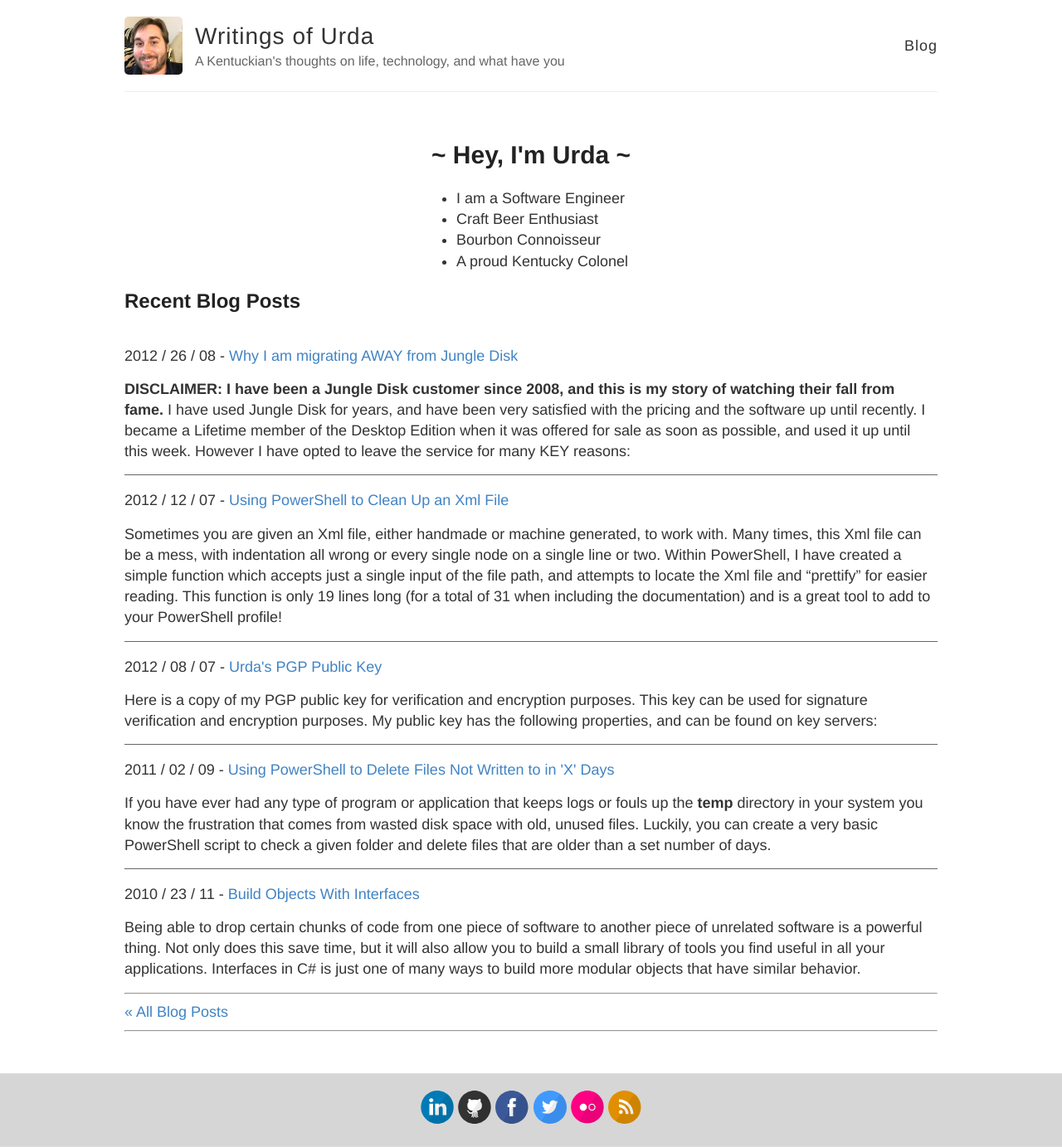
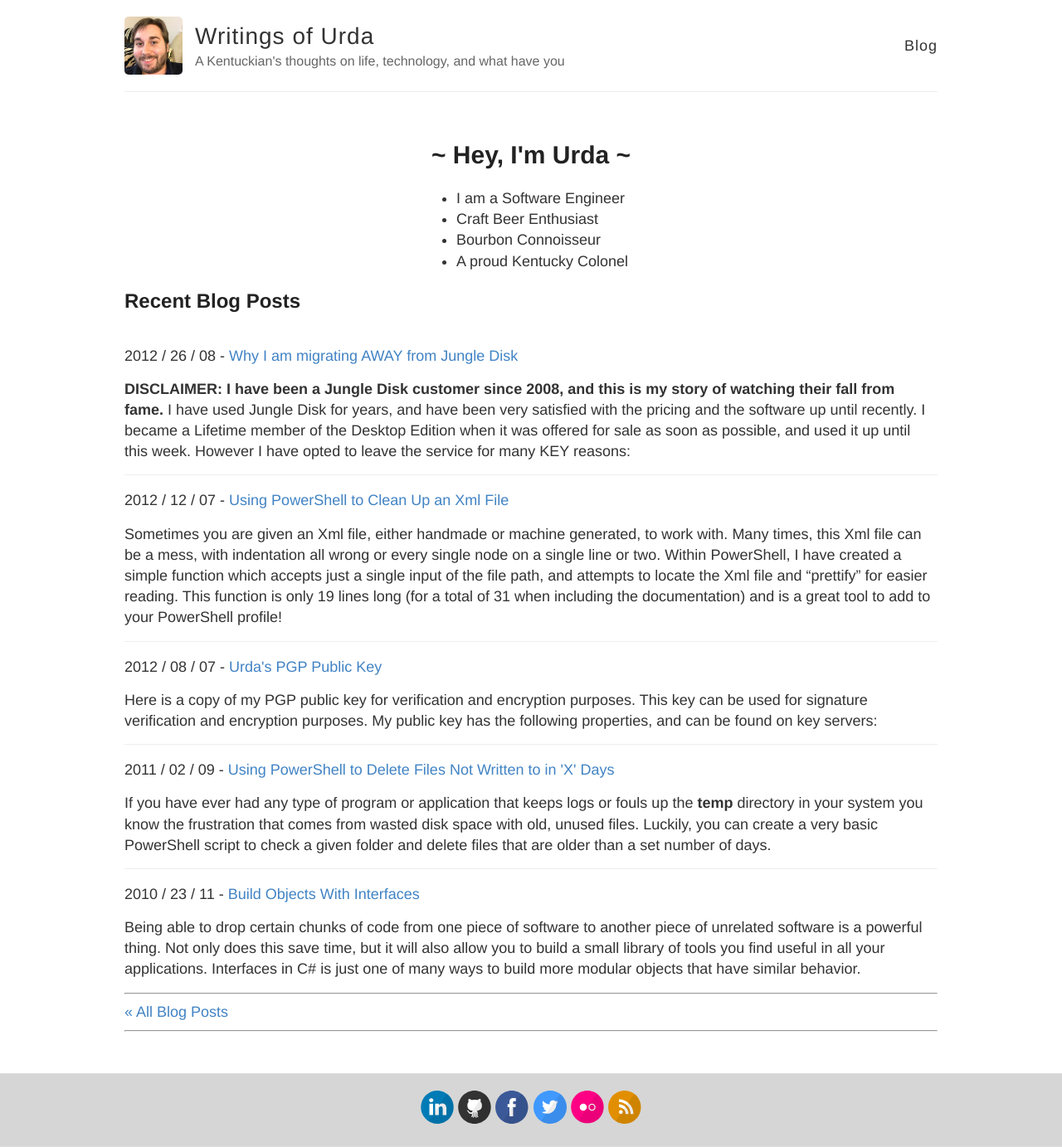
Before and after one commit to urda/website, a Jekyll site: the page built from index.html, in a window 1280 px wide. Shown: the whole page at 83% size. Built offline with Jekyll 4.4.1, drawn with Linux system fonts in a browser that asks for light colours; Markdown is read by kramdown in place of the engine named in the settings.

Commit message:
Sync with the main blog listings

```diff
--- a/_sass/_urda-style.scss
+++ b/_sass/_urda-style.scss
@@ -16,7 +16,7 @@
 
 #home-recent-posts > .home-recent-post {
     padding-top: 1em;
-    border-bottom: 1px solid $gray;
+    border-bottom: 1px solid $lightGray;
 }
 
 #home-recent-posts > .home-recent-post:last-child {
```
